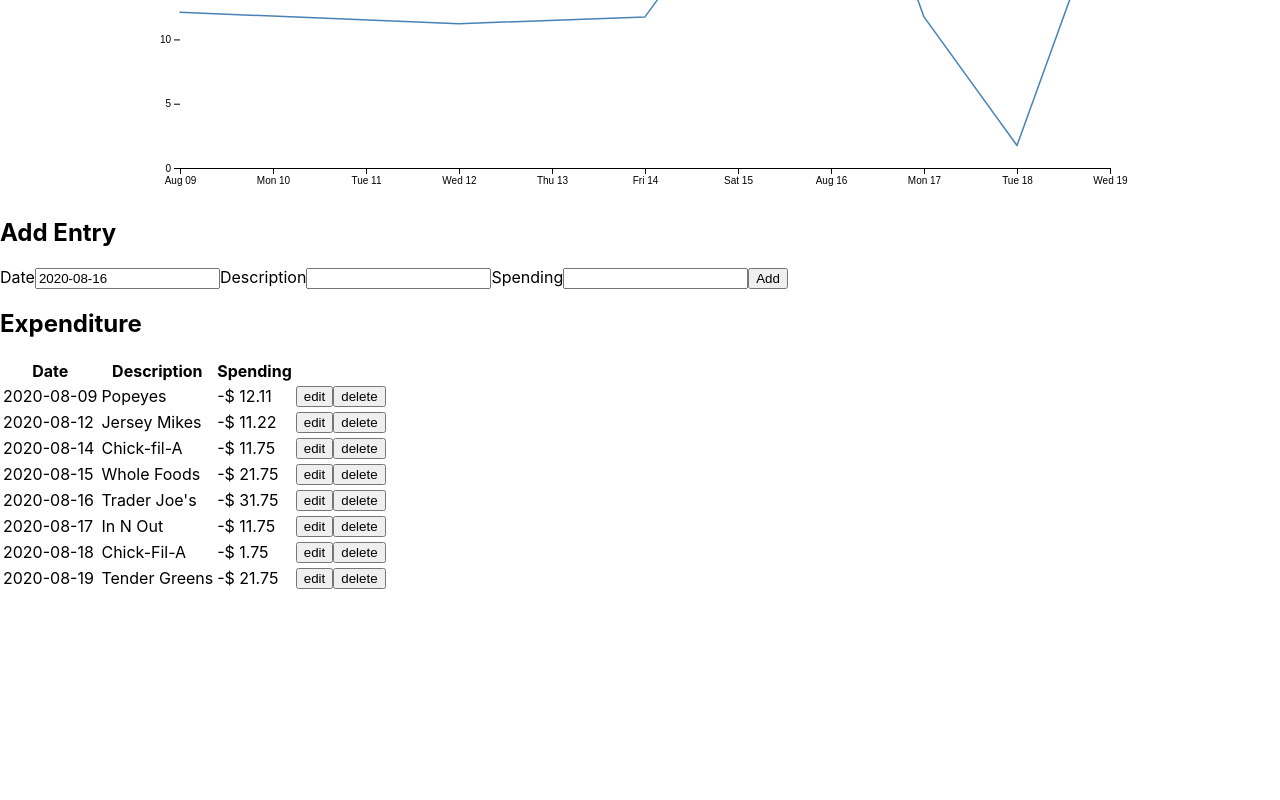
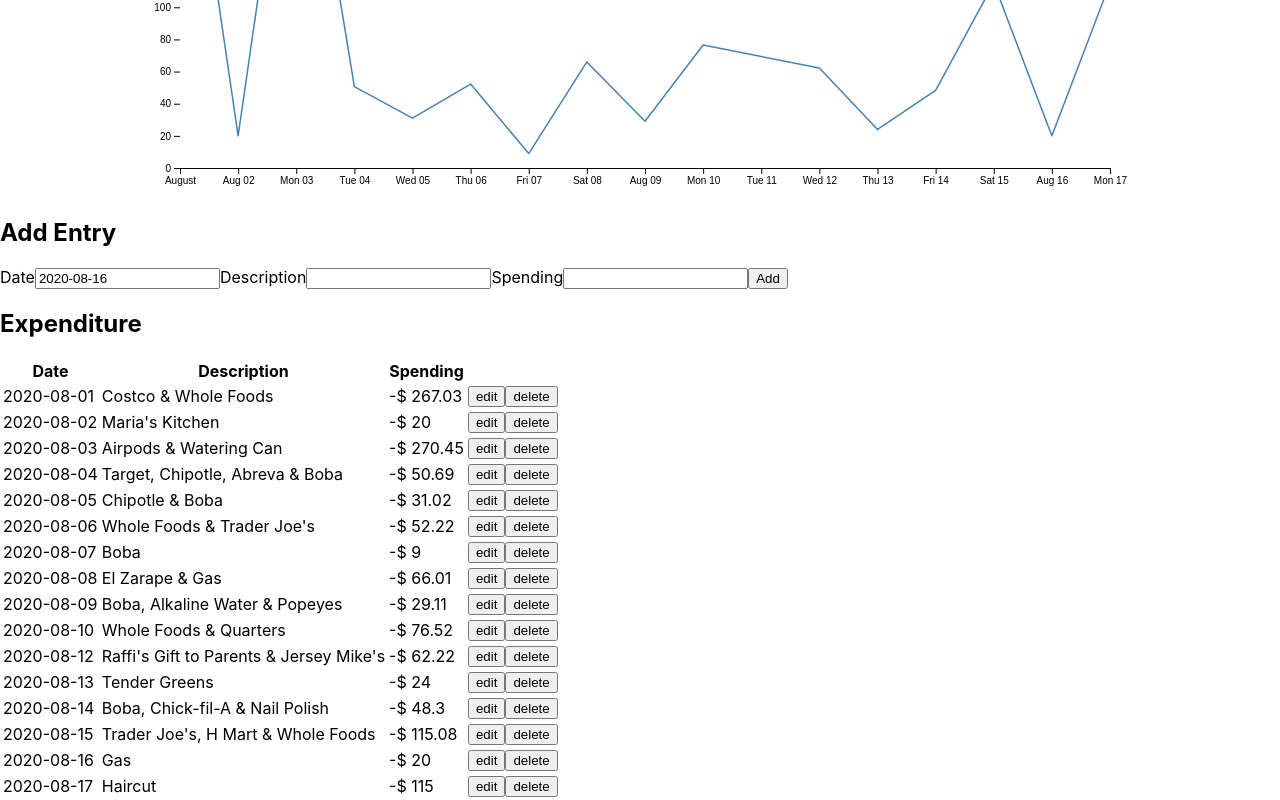
Before and after one commit to noanonoa/viz-money, a React (Create React App) app: page / in a window 1280 px wide. Shown: the part 384-1184 px from the top of the page. Before the commit the page ends 976 px from the top, so only its background shows below. Built offline with nearby package versions, Linux system fonts and the light colour scheme.

Commit message:
clean up testing data

```diff
--- a/src/App.js
+++ b/src/App.js
@@ -6,14 +6,22 @@ import VizComponent from './components/VizComponent'
 
 const App = () => {
   const financialData = [
-    {id: 1, date: "2020-08-09", description: "Popeyes", spending: 12.11},
-    {id: 2, date: "2020-08-12", description: "Jersey Mikes", spending: 11.22},
-    {id: 3, date: "2020-08-14", description: "Chick-fil-A", spending: 11.75},
-    {id: 4, date: "2020-08-15", description: "Whole Foods", spending: 21.75},
-    {id: 5, date: "2020-08-16", description: "Trader Joe's", spending: 31.75},
-    {id: 6, date: "2020-08-17", description: "In N Out", spending: 11.75},
-    {id: 7, date: "2020-08-18", description: "Chick-Fil-A", spending: 1.75},
-    {id: 8, date: "2020-08-19", description: "Tender Greens", spending: 21.75}
+    {id: 1, date: "2020-08-01", description: "Costco & Whole Foods", spending: 267.03},
+    {id: 2, date: "2020-08-02", description: "Maria's Kitchen", spending: 20.00},
+    {id: 3, date: "2020-08-03", description: "Airpods & Watering Can", spending: 270.45},
+    {id: 4, date: "2020-08-04", description: "Target, Chipotle, Abreva & Boba", spending: 50.69},
+    {id: 5, date: "2020-08-05", description: "Chipotle & Boba", spending: 31.02},
+    {id: 6, date: "2020-08-06", description: "Whole Foods & Trader Joe's", spending: 52.22},
+    {id: 7, date: "2020-08-07", description: "Boba", spending: 9.00},
+    {id: 8, date: "2020-08-08", description: "El Zarape & Gas", spending: 66.01},
+    {id: 9, date: "2020-08-09", description: "Boba, Alkaline Water & Popeyes", spending: 29.11},
+    {id: 10, date: "2020-08-10", description: "Whole Foods & Quarters", spending: 76.52},
+    {id: 11, date: "2020-08-12", description: "Raffi's Gift to Parents & Jersey Mike's", spending: 62.22},
+    {id: 12, date: "2020-08-13", description: "Tender Greens", spending: 24.00},
+    {id: 13, date: "2020-08-14", description: "Boba, Chick-fil-A & Nail Polish", spending: 48.30},
+    {id: 14, date: "2020-08-15", description: "Trader Joe's, H Mart & Whole Foods", spending: 115.08},
+    {id: 15, date: "2020-08-16", description: "Gas", spending: 20.00},
+    {id: 16, date: "2020-08-17", description: "Haircut", spending: 115.00}
   ]
 
   const [spendings, setSpendings] = useState(financialData)
```
